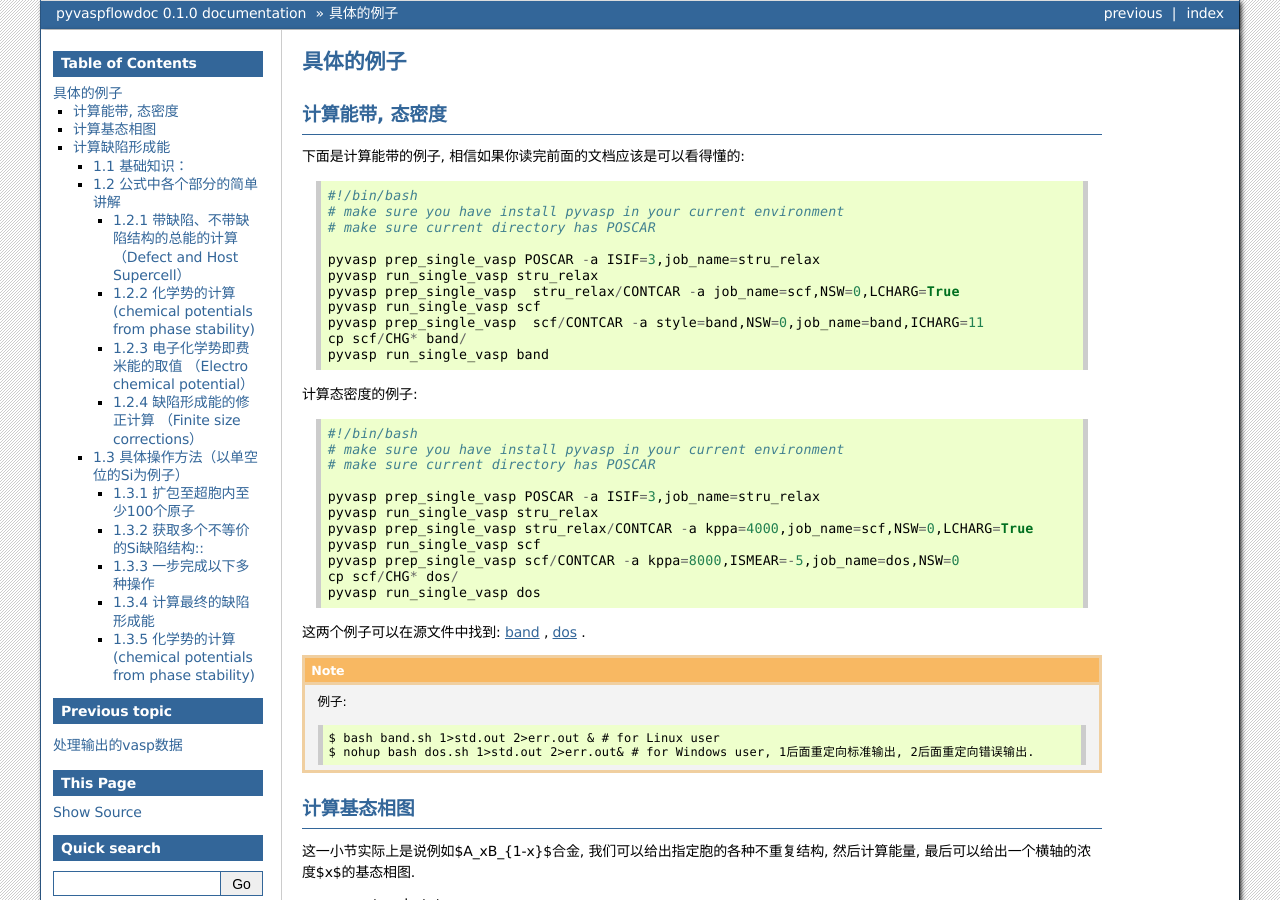
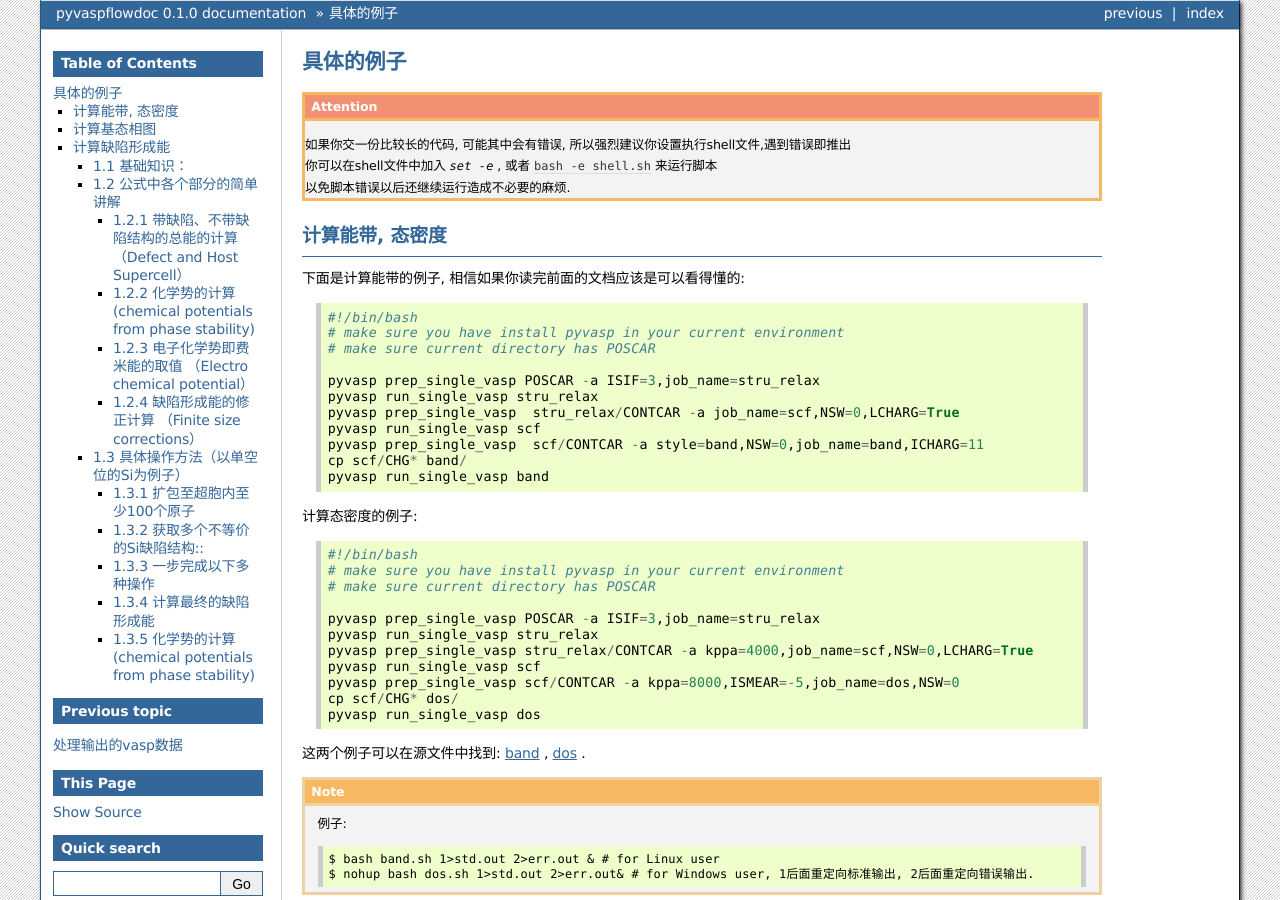
Before and after one commit to ChangChunHe/pyvaspflow, a Sphinx documentation site: the page built from docs/source/example.rst, in a window 1280 px wide and 900 px high. Built offline with Sphinx 7.4.7, drawn with Linux system fonts in a browser that asks for light colours.

Commit message:
add exit code if error

```diff
--- a/docs/source/example.rst
+++ b/docs/source/example.rst
@@ -1,6 +1,14 @@
 ============
 具体的例子
 ============
+
+..  attention::
+
+    | 如果你交一份比较长的代码, 可能其中会有错误, 所以强烈建议你设置执行shell文件,遇到错误即推出
+    | 你可以在shell文件中加入 `set -e` , 或者 ``bash -e shell.sh`` 来运行脚本
+    | 以免脚本错误以后还继续运行造成不必要的麻烦.
+
+
 
 计算能带, 态密度
 ============
```
